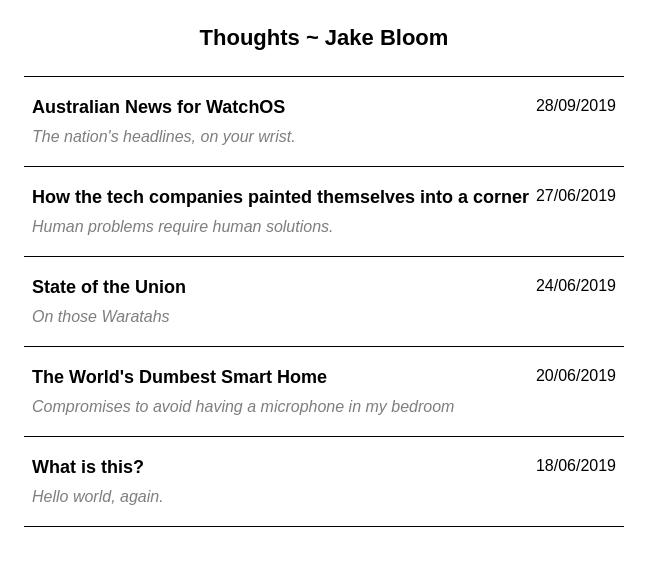
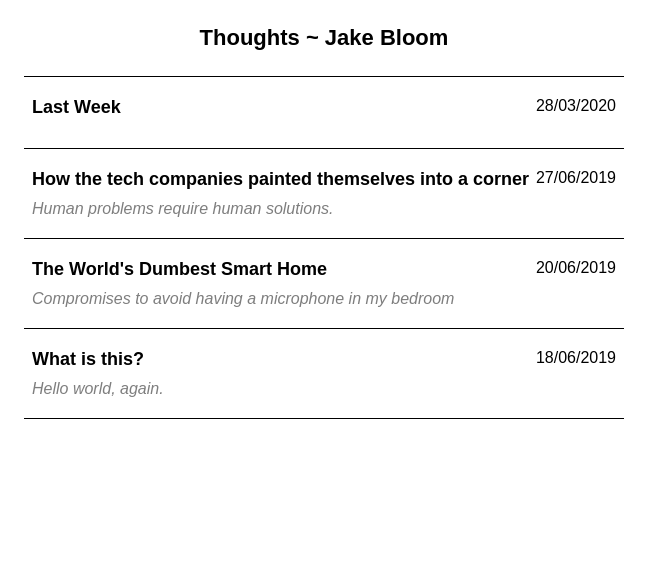
Before and after one commit to jakebloom/thoughts, a Jekyll site: the page built from index.html, in a window 1280 px wide. Shown: the top 566 px of the page, without its empty margins (316-963 px from the left). Built offline with Jekyll 4.4.1, drawn with Linux system fonts in a browser that asks for light colours; the list of posts is cut into pages by our own code; some of the changed lines change nothing that is shown.

Commit message:
last weeek

```diff
--- a/_posts/2019-06-24-state-union.md
+++ /dev/null
@@ -1,24 +0,0 @@
----
-layout: post
-title: State of the Union
-description: On those Waratahs
-date: 24/06/2019
----
-
-And thus ends the tenure of Darryl Gibson, coach of the NSW Waratahs from 2016 to 2019. In that time, the Tahs finished 10th (out of 18), 16th (out of 18), 3rd (out of 15) and 12th (out of 15). With two finishes dangerously close to the spoon and three out of four finishes in the bottom half of the table, it was clear that something had to give.
-
-Contrast this with Michael Chieka’s era in charge of the Tahs - 9th (out of 15), 1st and a title and 2nd with a semi-final loss to the eventual champions.
-
-Coaching the Tahs is hard. There has got to be a structural reason why the focal point of rugby in Australia has only managed one title in 23 years. Is it the pressure to perform? Is Sydney too exciting a place to live to want to train? Does the fickle sporting public not invest enough in the team to see it succeed?
-
-The reality is that it has been a confluence of factors throughout the history of the professional game. From the start of the professional era until the mid-2000s, NSW Rugby was slow to adapt, systems like “NSW A”, schools and age group championships didn’t come in until later, and the focus remained beating Queensland and touring national sides.
-
-Once reality set in and the proper systems were set up, the team became pretty good, with finals appearances in 2005 and 2008, semi final appearances in 2003 (hat tip to Matt Dunning) and 2010. What was missing there seems to be the 1% that Michael Chieka brought in. From running up Coogee stairs, he built a team that would conquer all.
-
-I don’t believe that the 1%, or that hardened edge is gone today. So what is missing from this Waratahs team? Johnson-Holmes and Robinson are quality props. Fitzpatrick is a good hooker, and Michael Hooper is an exceptional player. Jake Gordon is the kind of person that you could see captaining the side one day, and if players coming through the under 20s like Will Harrison and Ben Donaldson are managed properly, there are serious green shoots coming through.
-
-What the Waratahs really need are some giant forwards. The lock spots are well up for grabs, and we need someone in the mould of Jacques Pottgieter to come in and bring an edge to the forward pack.
-
-How does this translate to the Wallabies? Well. If the team can fire, it looks very very good. A pack that includes the set piece dominance of the Brumbies with the backline nous of the Rebels and the Tahs bodes well.
-
-Just as you can’t count out the Aussie cricket team in the world cup, so too can you not count out the Wallabies in Japan.
--- a/_posts/2019-09-28-news.md
+++ /dev/null
@@ -1,44 +0,0 @@
----
-layout: post
-title: Australian News for WatchOS
-description: The nation's headlines, on your wrist.
-date: 28/09/2019
----
-
-Hello! My name is Jake Bloom, and I wrote an app for Apple Watch. I hope you like it! It shows you Australian news headlines, on your wrist, along with a summary of the article.
-
-### FAQ
-
-**Why did you build this?**
-
-I was bored and was looking for something new to learn, and had just bought an Apple Watch. I think wearable technology is fascinating, because we have only really scratched the surface of what they can do, and there is such a huge potential to change the way we interact with each other, with technology and with the internet.
-
-**Where do you get your news from?**
-
-A very good question - I source the headlines from ABC News in Australia.
-
-**Why did you choose ABC News?**
-
-There's an API for it that is pretty reliable, and it tends to have the least clickbaity news, which is important when you have limited space.
-
-**How often does it update?**
-
-Every hour or so
-
-**Does it work without an internet connection?**
-
-Not right now
-
-<a id="privacy"></a>
-
-### Privacy Policy
-
-I don't collect any personalally identifying information about you. I don't get your name, email, IP address or anything.
-
-When you open the app, a request is made to an Amazon S3 bucket that contains the headlines and stories. Access Logs have been disabled on this bucket, so I don't even know your IP Address.
-
-If you think I have some of your personal information and you wish to chat about it, please [email me](mailto:gday@jakebloom.me).
-
-### Open Source
-
-Because why not, I have open sourced the repo. [You can see it on GitHub here](https://github.com/jakebloom/WatchNews)
--- /dev/null
+++ b/_posts/2020-03-28-week.md
@@ -0,0 +1,182 @@
+---
+layout: post
+title: Last Week
+date: 28/03/2020
+---
+
+### Friday.
+
+Wake up. Out of bed, shoes on and step out into the cold morning air. It is always quiet this early in San Francisco, and today is no exception. The skies are blue, the sun is shining and the streets are quiet as I walk up Haight and Fillmore streets to Alamo Square park and the Painted Ladies.
+
+
+Today is Friday the thirteenth of March 2020. Friends of a more superstitious disposition have told me to be wary of this week: a full moon, the daylight savings change, Friday the thirteenth and COVID-19 starting to take hold in America. I laugh it off though - vivid memories of a Jewish Studies teacher telling me "Jews are not superstitious". I've had a productive week despite being told to start working from home. Zoe is planning to stay the weekend with me, and I'm looking forward to spending time with her.
+
+
+Get home. Change. Boot up the laptop and dial into our meeting. I'm waiting for my team to join. My phone rings. It's my dad, calling at 3:30am in Sydney. I answer.
+
+
+> "I'm about to go into a meeting, can I call you in half an hour?"
+
+> "No, this is urgent"
+
+> "What's going on?"
+
+> "Abe has been rushed to hospital and has two weeks to live"
+
+
+I don't remember the rest of that conversation. We spoke about me coming back to Australia. Dad said I shouldn't since countries were closing borders left and right, and leaving the US meant I might not be able to get back. Airlines were also cancelling flights, so even if the border stayed open I might not be able to get a flight.
+
+
+I messaged my team that I wouldn't be able to make our meeting and called my dad back. Then got in the shower and screamed. I screamed at G-d. I screamed at myself for not being there for my family. I screamed at the Chinese Communist Party for covering up their ineptitude and putting the world in a position where I wouldn't be able to hug my gran at her husband's funeral.
+
+
+Water off. Brush teeth. Boot up the laptop. Instead of my colleagues' faces on my screen, it's Zoe. She's crying and I'm barely holding it together.
+
+
+"If you need to go, you should go"
+
+
+This is difficult for her to say and we both know it. We haven't spent much time together recently, since I have been taking weekend ski trips or to L.A. to watch rugby with my Dad. Now I'm drawing up plans to travel across the globe during a pandemic, and might not make it back.
+
+--
+
+It is 9am in Sydney now and my phone rings again. It's my mum.
+
+"You should come. You probably can't go to the hospital, but I really think you should come and be with your dad."
+"I know."
+
+### Sunday.
+
+Wake up. Roll over. Check my phone. There are messages on it. From my dad. It's photos of a press conference, where the Australian Prime Minister is announcing that all international arrivals need to "self-isolate" for fourteen days.
+
+Shower. Change. Check the news. Qantas is cancelling flights all over the shop. Call mum. She is in her car. She says I should still come. Call dad. He is at the hospital with Abe. Dad says stay in the states. I anguish. I'm an indecisive person. Dad gives the phone to Abe and leaves the room.
+
+I thank Abe for everything he has done for the family. For bringing us out of South Africa, for insisting the whole family live together in Australia, for all the happy memories on Friday nights or in Port Douglas.
+
+He told me he was proud of me for moving to the US for a career. He told me to take care of my family and take care of Zoe. I told him that I'm trying.
+
+--
+
+Sunday night and my friends Nicola, Emma and Steven are over, Zoe and I are hosting a dinner party. None of us are concerned, all being in our twenties we tell ourselves and each other that we are "low-risk", that the new "social distancing" guidelines and public awareness will help. We make fun of the people fighting to buy toilet paper given that the shelves of paracetamol and ibuprofen are untouched.
+
+After dinner, we decide to go to a supermarket because we all do have things we want to stock up on. We get inside and the shelves are empty.
+
+Pallets of boxed rice and pasta have been left in the aisles, the staff unwilling to pack the displays. Queues half an hour long to get to the register. A creeping sense of dread rises up. We are preparing for a disaster. Humans know how to respond to natural disasters, but we don't know how to prepare.
+
+The kosher section is untouched, so Zoe and I stock up on chicken soup and latkes.
+
+--
+
+My grandfather's test results have come back looking more positive, but I can't shake that feeling of dread. I can't shake the feeling that I'm being useless by sitting on the other side of the world. I can't look past my inability to decide to stay or go.
+
+### Monday.
+
+Wake up. Shoes on. Out the door and into the cool morning air. Zoe and I run up the hill to the park and do some laps around it while watching the dogs play. We make plans to watch TV together, do a puzzle and make eggplant parmesan in the evening. We laugh that if I do go to Australia, I might actually be able to get a test for COVID-19, something that doesn't seem to be possible in the US.
+
+While we are eating breakfast, I call my cousin Nicole, who lives in London. We talk about the situation we are in, and she says that she is planning to leave the UK on Thursday, putting her in Sydney on Saturday, and if they announce the borders are closing, get the first flight back.
+
+Zoe and I agree this sounds like a good plan, and decide that I should do the same.
+
+--
+
+I'm sitting on my couch with my laptop. It is 1pm, and my meeting has been pushed back so we can watch an announcement from the Mayor of San Francisco. She stands at a podium, two metres away from her aids, and tells the camera that the San Francisco Bay Area is going into lock down. All businesses closed except for food, petrol and healthcare.
+
+Do essential businesses include San Francisco airport? Will I still be able to get a flight on Thursday? There are no answers to these questions. I book the first flight I can to Sydney, with a layover in Melbourne. I get a reservation number, but the booking is not confirmed.
+
+Zoe is at her parents house and rushes back to my apartment. She is panicking because she is going into lock down and I'm leaving in a few hours. I am panicking for the same reasons. I throw some clothes into a bag and then we sit together and hold each other for a while, telling each other that everything is going to be okay.
+
+We get into the car and set off for the airport. I'm driving. I check my speed. Check the mirrors. Squeeze Zoe's hand. Tell her it's going to be okay. Check my speed. The mirrors. Her hand. It's going to be okay. Speed. Mirrors. Hand. It's okay.
+
+--
+
+We get to the airport and there's only two flights out. QF50 to Melbourne and QF74 to Sydney. I stand in a line with people that look familiar, that sound familiar and are making light of the situation. ("The flight yesterday was cancelled because the plane wouldn't start. The pilot forgot his keys!")
+
+I get to the front of the line. I have my passport, I have the reservation number. The check-in bloke makes a call, and stays on the phone for what feels like an eternity. He comes back to me with a boarding pass and a seat number.
+
+I kiss Zoe goodbye and hold her tight. She is being so brave. I know she wants to tell me not to go, she wants to tell me that she needs my help through the lock down. But we both know I need to be with my family.
+
+Through our relationship, the last thing I ever wanted to do was choose between her and my family. It felt like I had just had to make that choice, and it was just as painful as I feared.
+
+I boarded the flight. Despite there only being two flights out of San Francisco, we still managed to depart late. We pushed back, and "I still call Australia home" comes over the speakers.
+
+### Wednesday.
+
+Eyes open. Wheels down. Phone on. Get my bag and through to the domestic terminal. Empty airport. Wheels up. Eyes closed. Eyes open. Wheels down. Sydney.
+
+Mum meets me at the baggage collection and I insist that she doesn't hug me.
+
+> "This might be hard to hear mum but you're actually in a high risk demographic"
+
+> "You're saying I'm old? Fuck off."
+
+
+We get home and my dad gives me a hug before I can stop him.
+
+> "I've got a stent and I'm asthmatic so I'm sure I'll be fine"
+
+He says, sarcastically.
+
+I sit down at my laptop. I try to do some work but my eyes wont focus. I get a coffee and talk to my mum for a bit. I do some more work and then go outside and play fetch with the dog. I take her for a walk round the block and fall asleep.
+
+### Thursday.
+
+Wake up. Laptop on. Get a coffee and sit. I'm giving a presentation at work at 6:30am Sydney time. I do some more work. Suddenly it is 10:30am and Qantas has just announced that they are cancelling all international flights from "late March". They don't give a specific date. My flight back is booked in April.
+
+
+I start to panic. I call Qantas and beg them to rebook my ticket but they can't, because they don't have any frequent flyer seats left. Planes are filling up as we are talking. I get online and book a ticket back for Monday for a huge amount of money, one way. I sit back and exhale, sweating, knowing that I should be able to make it back.
+
+
+That afternoon, I sit downstairs with dad and we shoot the shit, talking and working, working and talking. It felt good to be able to spend time with him, and I felt better for fulfilling the reason that I came. It was a short few hours that meant the world to us.
+
+I went out that evening to a beach with my mum. I've always maintained that you never regret going for a swim and this is no exception
+
+### Friday.
+
+Wake up. Coffee. Take the dog for a walk. Come home. Get my phone. My grandfather has died. The funeral is in a few hours.
+
+Dad gets back home from the hospital and I help him learn the kaddish while Cosmo sits at our feet.
+
+Underwear. Socks. Shirt. Pants. Shoes. Jacket. Face mask. Sunglasses. Hand sanitizer. I'm going to this funeral, and I'm unable to be a pall-bearer, I can't give my gran a hug and I can't shake anyone's hand.
+
+
+Jewish funerals are awful. Part of the service is that the close family members of the deceased have to fill the grave. Holding a shovel and hearing the dirt you've scooped up smack against the wood of the coffin of someone you love is one of the worst feelings in the world.
+
+Then, since you bury Jewish people in their *talit* (prayer shawl), you walk away from the funeral and all you're left with from the sum total of a person's life is the velvet bag that that the talit came in.
+
+Nevertheless, it is good to see the family. We laugh through the strange circumstances and put on a service that Abe would have liked. Short, small and outside. We run through the prayers and then go back to the house. There's food and some gins, and I sit out on the balcony by myself while the family sits inside looking at photos and swapping stories. I don't want to risk infecting anyone and they don't want to take the risk being near me.
+
+We get home and I go for a swim. I get out and see photos of friends at Bondi, along with crowds of thousands of people, and I see photos of friends quarantined in San Francisco. I'm anxious. It feels like Australians aren't taking the threat seriously and are playing around with death, just as I've come back from a funeral.
+
+I rebook my flight again to go back tomorrow.
+
+
+### Saturday.
+
+> "I just don't understand why you're flying from here into a lock down. That seems dumb. You should stay here instead."
+
+My mum is doing what any good Jewish mother would do. Trying to guilt her son into not leaving home and put himself in danger. We are running on the sand at Bondi, which is much quieter today. My dad is up on the walkway, and passers by are wishing him long life. We really do live in a shtetl. The sun is up and it's warm.
+
+Some friends are coming over today. They let themselves in to my house and make themselves at home. I get healthcare for free here and cases are starting to grow sharply in the US. I start to second guess myself and think about staying. But I know it doesn't make sense in the long run.
+
+I have a job and an apartment in San Francisco. Zoe is there. I'm unlikely to get seriously ill. Local governments in California are taking COVID more seriously than the Australian government seems to be. On the balance of things, I would rather be in the US with the option of coming back to Australia, than in Australia stuck without a way to get to the US.
+
+I pack my things and we set off for the airport. I hug my parents and check in to my flight. The airport worker just stares at me like I am mental, and says, in her bogan drawl:
+
+> "Why the fuck would you want to be there rather than here?"
+
+I smile and tell her that I work in health. I drop my bags and make my way onto the flight.
+
+The flight is uneventful. I land in Hawaii and walk around the terminal to keep myself occupied. I'm grateful to be back on US soil now. I get on the next flight and land back in San Francisco.
+
+
+### Epilogue.
+
+According to the World Health Organization, the average incubation period of COVID-19 is about four to five days. So Zoe stays away from me for a week. During that week, I can't sleep. I toss and turn, and often have nightmares of my family getting infected because of my presence at the funeral.
+
+The days pass and I calm down. In the mornings, I put on my talit and tefillin, that Abe bought me, and I daven shacharit. I don't necessarily believe in prayer, but I do it more for me. To remind myself of the childhood where I did this every day and I didn't have to worry about familial health, job security, the closing price of the S&P 500, or whether the homeless bloke outside is going to break my car window.
+
+My family stays healthy. Zoe moves in and I start sleeping better and getting more productive at work. COVID-19 will pass and things will go back to normal.
+
+I'm never flying across the globe during a global pandemic ever again.
+
+*For Gran, Dad, Mum, David, Viv, Bruce, Nicky, Mandi, Dean, Ella, Georgia, Carol, Jeff, Noonsi, Rob, Aaron, Mikey, Belle and Cosmo.*
--- a/css/main.css
+++ b/css/main.css
@@ -71,3 +71,14 @@ p a {
   font-style: italic;
   text-decoration: underline;
 }
+
+blockquote {
+  font-style: italic;
+}
+
+@media(prefers-color-scheme: dark) {
+  body {
+    background-color: black;
+    color: white;
+  }
+}
```
